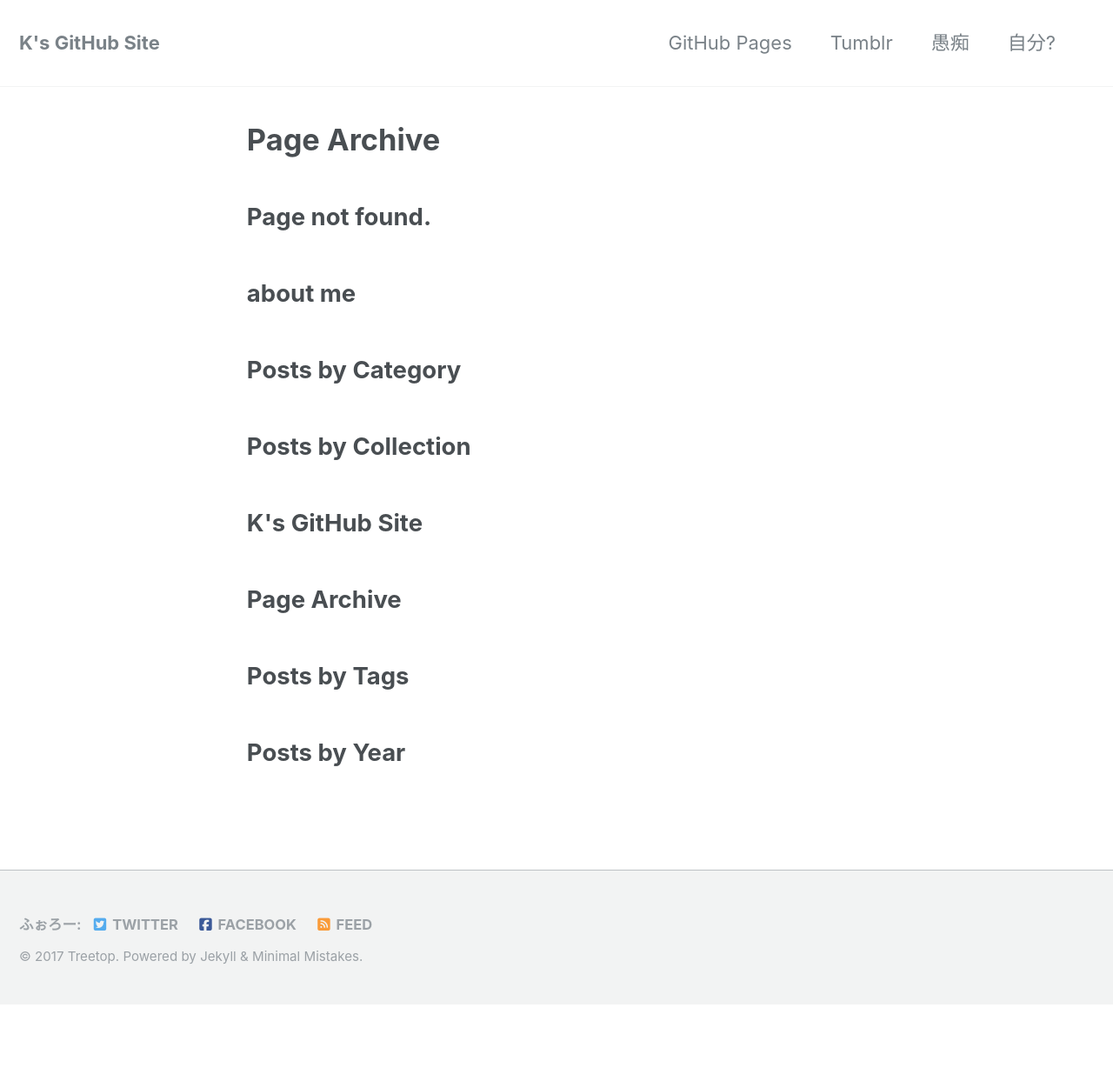
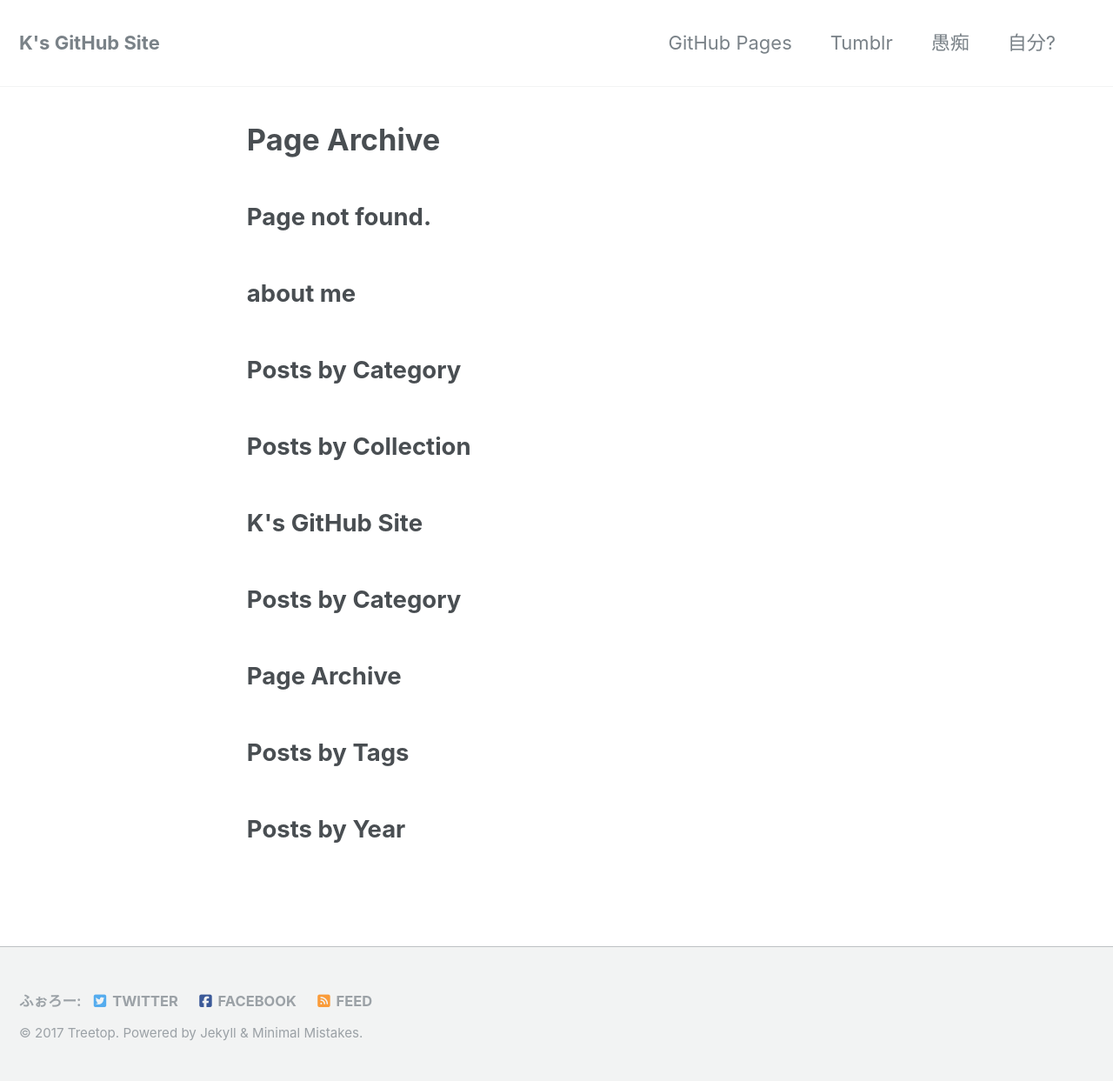
Before and after one commit to laureltreetop/laureltreetop.github.io, a Jekyll site: the page built from _pages/page-archive.html, in a window 1280 px wide. Shown: the whole page at 87% size. Built offline with Jekyll 4.4.1, drawn with Linux system fonts in a browser that asks for light colours; nearby versions of some CDN libraries; before the commit the page ends 1155 px from its top, so only the background shows below that.

Commit message:
Update oauth.html

```diff
--- a/oauth.html
+++ b/oauth.html
@@ -1,3 +1,8 @@
+---
+layout: archive
+permalink: /oauth.html
+title: "Posts by Category"
+---
 <!DOCTYPE html>
 <html lang="en">
 <head>
```
